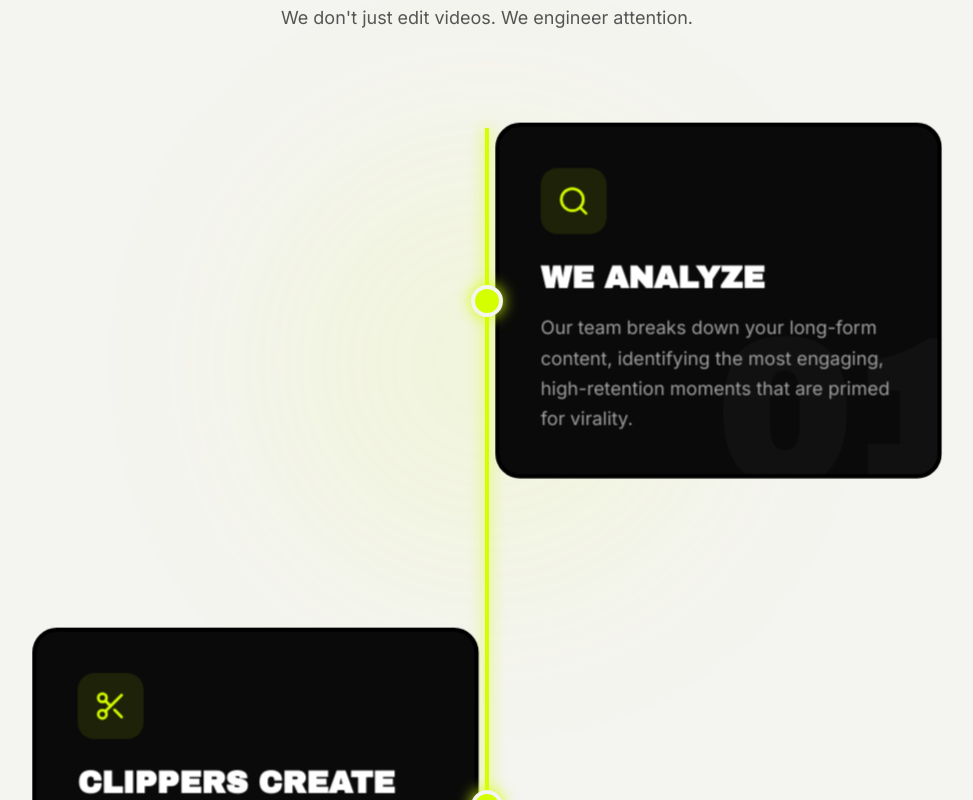
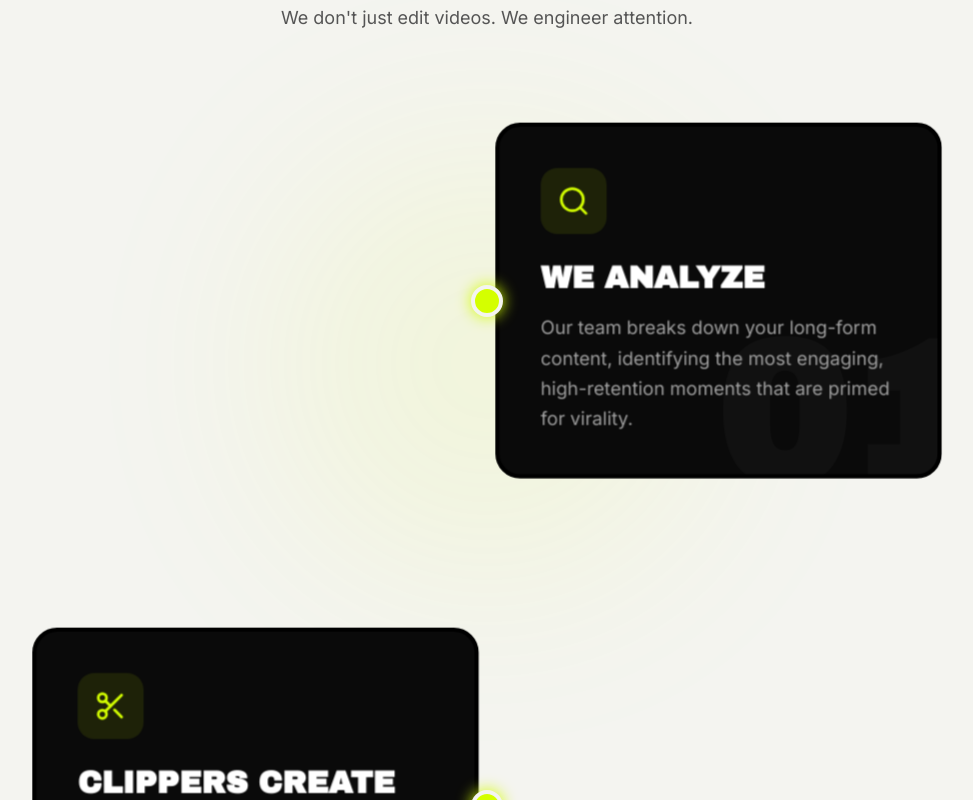
Before and after one commit to Alok00111/clip-farming, a Next.js app: page / in a window 1280 px wide. Shown: the part 3320-4120 px from the top of the page, without its empty margins (153-1126 px from the left). Built offline with nearby package versions, Linux system fonts and the light colour scheme.

Commit message:
Implement global winding SVG path across components

```diff
--- a/src/app/page.tsx
+++ b/src/app/page.tsx
@@ -17,12 +17,16 @@ export default function Home() {
       <Hero />
       <Stats />
       <VideoGrid />
-      <HowItWorks />
+
+      {/* Global Winding Path Wrapper */}
+      <div className="relative overflow-hidden bg-background">
+        <AmbientPath />
+        <HowItWorks />
+        <UseCases />
+        <ROICalculator />
+      </div>
 
       <div className="relative overflow-hidden bg-background">
-        <AmbientPath />
-        <UseCases />
-        <ROICalculator />
         <ForClippers />
         <FAQ />
       </div>
--- a/src/components/AmbientPath.tsx
+++ b/src/components/AmbientPath.tsx
@@ -7,15 +7,12 @@ export default function AmbientPath() {
   const containerRef = useRef<HTMLDivElement>(null);
   const shouldReduceMotion = useReducedMotion();
 
-  // We track the scroll progress of the entire page
+  // We track the scroll progress of the grouped wrapper
   const { scrollYProgress } = useScroll({
     target: containerRef,
-    offset: ["start start", "end end"]
+    offset: ["start center", "end center"]
   });
 
-  // Since the horizontal pin happens near the top, we want the vertical line to start drawing
-  // AFTER we scroll past the horizontal pin. But to keep it simple, mapping the whole page works fine too,
-  // as the line will just fill up as you scroll down.
   // Path draws progressively from 0 to 1 as you scroll down
   const pathDraw = useTransform(scrollYProgress, [0, 1], [0, 1]);
 
@@ -24,19 +21,27 @@ export default function AmbientPath() {
   return (
     <div
       ref={containerRef}
-      className="pointer-events-none absolute inset-0 z-0 hidden w-full xl:block"
+      className="pointer-events-none absolute inset-0 z-0 hidden w-full xl:block opacity-50"
     >
       <svg
         className="h-full w-full"
-        viewBox="0 0 1000 1000"
+        viewBox="0 0 100 100"
         preserveAspectRatio="none"
       >
+        {/* Faint Background Track */}
+        <path
+          d="M 50 0 V 10 L 80 15 V 30 H 20 L 10 35 V 50 L 90 55 V 70 H 30 L 15 75 V 90 L 50 95 V 100"
+          fill="transparent"
+          stroke="rgba(255,255,255,0.05)"
+          strokeWidth="0.5"
+        />
+
         {/* Bright Glowing Track (Dynamically drawn by scroll) */}
         <motion.path
-          d="M 1000 0 C 1000 50, 800 100, 800 150 S 950 200, 900 250 S 500 300, 400 350 S 100 450, 200 500 S 700 550, 800 600 S 900 700, 800 750 S 400 800, 500 850 S 800 950, 800 1000"
+          d="M 50 0 V 10 L 80 15 V 30 H 20 L 10 35 V 50 L 90 55 V 70 H 30 L 15 75 V 90 L 50 95 V 100"
           fill="transparent"
           stroke="#D4FF00"
-          strokeWidth="3"
+          strokeWidth="0.5"
           style={{
             pathLength: pathDraw,
             filter: "drop-shadow(0 0 8px #D4FF00)"
--- a/src/components/HowItWorks.tsx
+++ b/src/components/HowItWorks.tsx
@@ -94,13 +94,6 @@ function TiltCard({ children, numberStr }: { children: React.ReactNode; numberSt
 
 export default function HowItWorks() {
   const containerRef = useRef<HTMLDivElement>(null);
-  const { scrollYProgress } = useScroll({
-    target: containerRef,
-    offset: ["start center", "end center"]
-  });
-
-  // The glowing line scales down exactly with the scroll progress
-  const lineHeight = useTransform(scrollYProgress, [0, 1], ["0%", "100%"]);
 
   return (
     <section
@@ -124,13 +117,6 @@ export default function HowItWorks() {
         </div>
 
         <div className="relative mx-auto max-w-5xl">
-          {/* Vertical Neon Progress Line (Desktop Only) */}
-          <div className="absolute left-1/2 top-0 bottom-0 hidden w-1 -translate-x-1/2 bg-neutral-900 md:block z-0">
-            <motion.div
-              className="absolute left-0 top-0 w-full bg-accent shadow-[0_0_15px_#D4FF00]"
-              style={{ height: lineHeight }}
-            />
-          </div>
 
           <div className="flex flex-col gap-24 md:gap-40">
             {steps.map((step, index) => {
```
